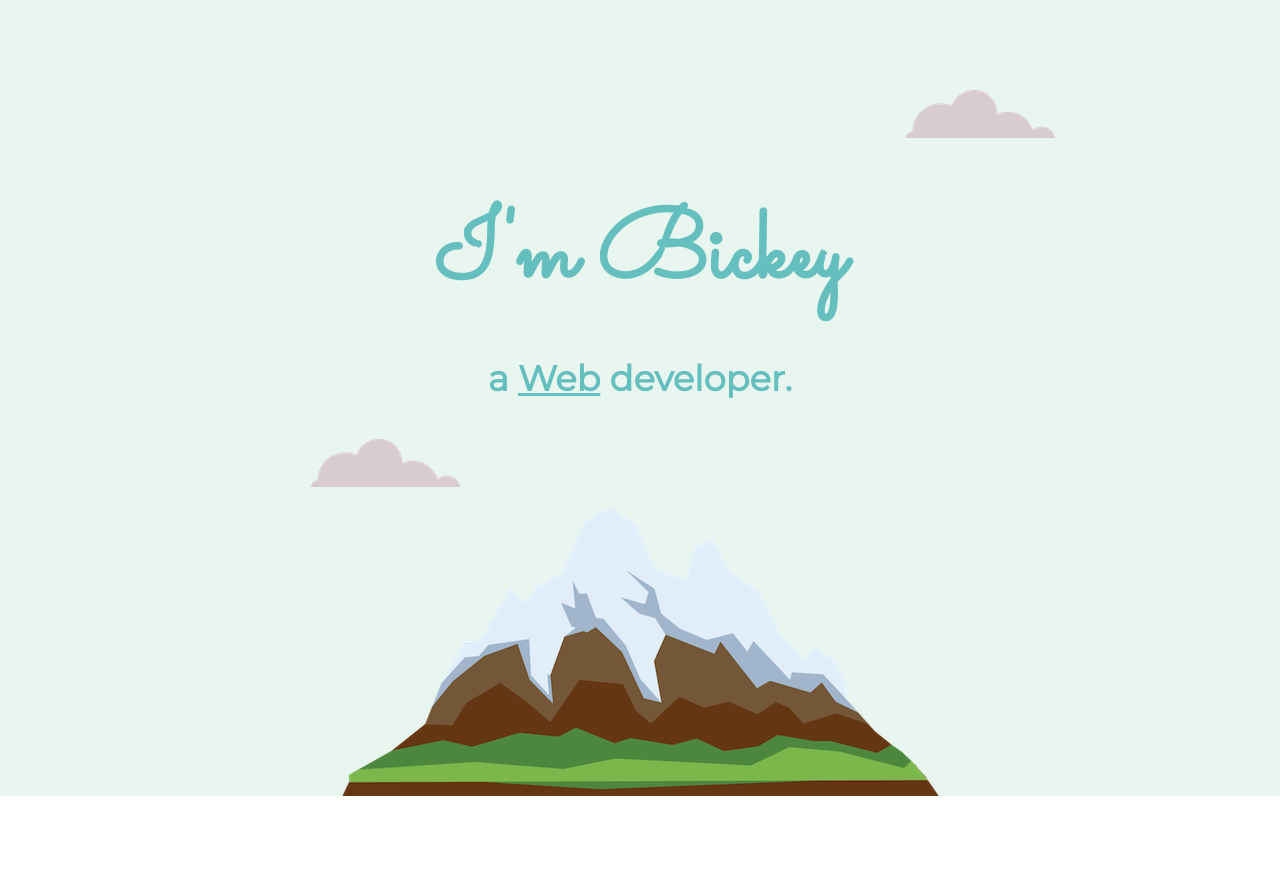
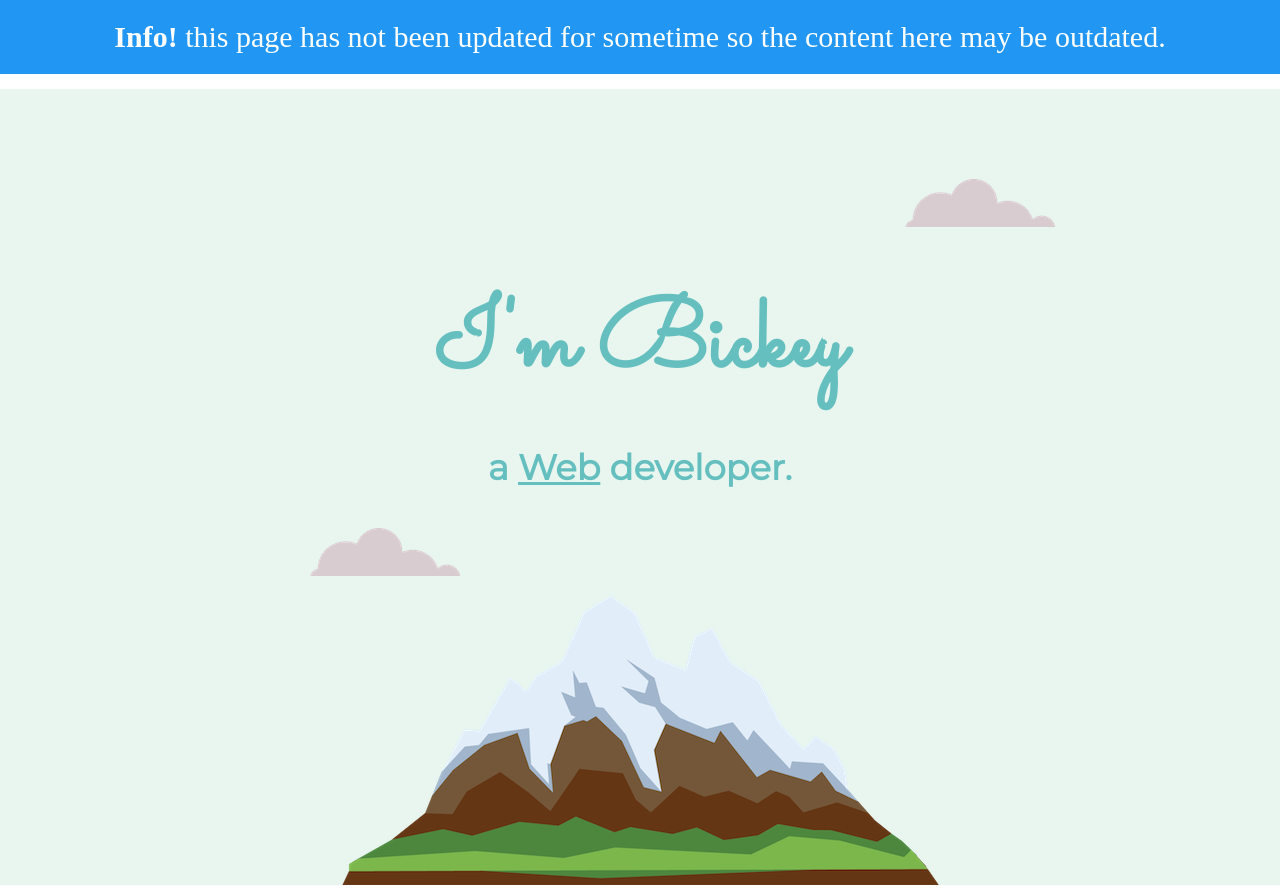
Before and after one commit to Bickeykr/MySite, a plain HTML site: page index.html in a window 1280 px wide. Shown: the top 888 px of the page. Drawn offline with Linux system fonts and the light colour scheme; a web font is replaced by a local one.

Commit message:
Update banner html

```diff
--- a/index.html
+++ b/index.html
@@ -16,6 +16,10 @@
 </head>
 
   <body>
+
+    <div class="alert info">
+       <strong>Info!</strong> this page has not been updated for sometime so the content here may be outdated.
+    </div>
 
     <div class="topContainer">
       <img class="top-cloud" src="Images/cloud.png" alt="cloud-img">
```
